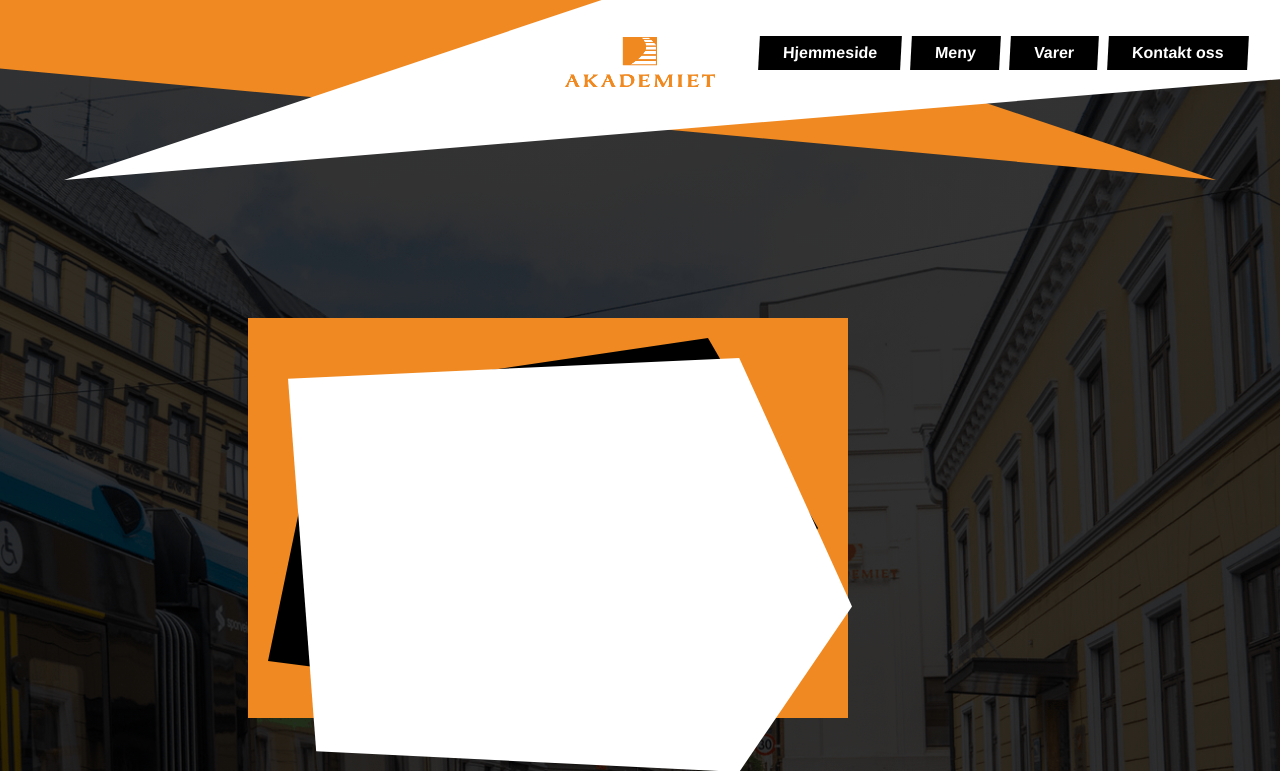
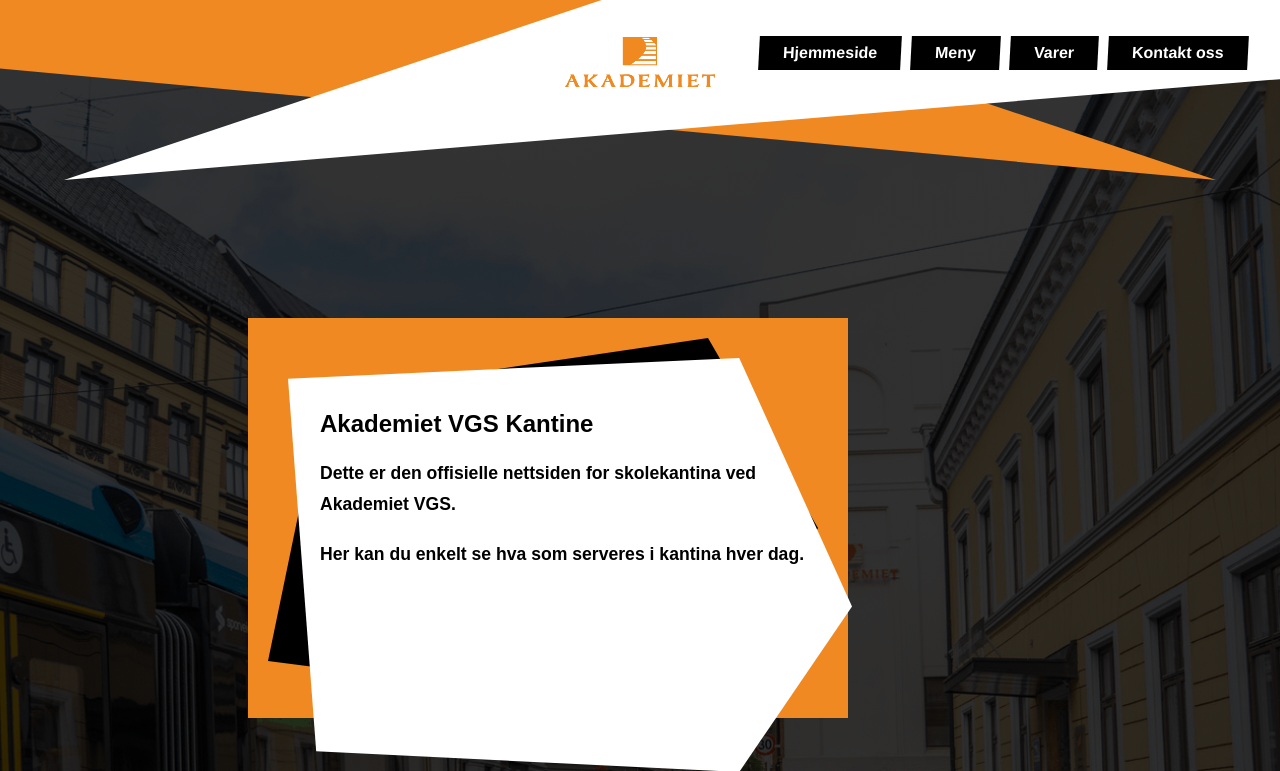
Before and after one commit to 24caratgoldenlabububobatea/kant, a Flask app: page / in a window 1280 px wide. Shown: the top 771 px of the page. Run offline with Flask 3, Linux system fonts and the light colour scheme.

Commit message:
fixed the text on hjemmeside. now it goes ontop and is in the right html file.

```diff
--- a/templates/index.html
+++ b/templates/index.html
@@ -12,6 +12,12 @@
                 <div class="shape red"></div>
                 <div class="shape black"></div>
                 <div class="shape white">
+                <div class="kantine-info">
+    <h1>Akademiet VGS Kantine</h1>
+    <p>Dette er den offisielle nettsiden for skolekantina ved Akademiet VGS.</p>
+    <p>Her kan du enkelt se hva som serveres i kantina hver dag.</p>
+</div>
+
             </div>
         </section>
     </div>
```
